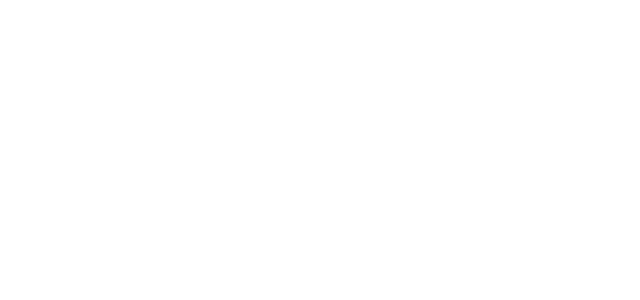
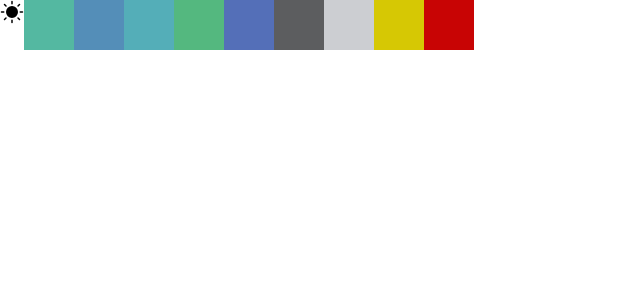
Before and after one commit to LucasSckenal/Unijui-PI4l, a React (Vite) app in the folder FrontEnd/: page / in a window 1280 px wide. Shown: the top 300 px of the page, without its empty margins (0-640 px from the left). Built offline with nearby package versions, Linux system fonts and the light colour scheme.

Commit message:
Add: dark mode logic and btn

```diff
--- /dev/null
+++ b/FrontEnd/src/Components/DarkModeBtn/DarkModeBtn.jsx
@@ -0,0 +1,30 @@
+import { PiSunFill, PiMoonFill } from "react-icons/pi";
+import { useState, useEffect } from "react";
+import styles from "./styles.module.scss";
+
+const DarkModeBtn = () => {
+  const [isDarkMode, setIsDarkMode] = useState(false);
+
+  useEffect(() => {
+    const currentTheme = localStorage.getItem("theme");
+    setIsDarkMode(currentTheme === "dark");
+    document.body.setAttribute("data-theme", currentTheme || "light");
+  }, []);
+
+  const toggleTheme = () => {
+    const newTheme = isDarkMode ? "light" : "dark";
+    setIsDarkMode(!isDarkMode);
+    localStorage.setItem("theme", newTheme);
+    document.body.setAttribute("data-theme", newTheme);
+  };
+
+  return (
+    <div>
+      <button onClick={toggleTheme} className={styles.DarkModeBtn}>
+        {isDarkMode ? <PiMoonFill size={24} /> : <PiSunFill size={24} />}
+      </button>
+    </div>
+  );
+};
+
+export default DarkModeBtn;
--- /dev/null
+++ b/FrontEnd/src/Components/DarkModeBtn/styles.module.scss
@@ -0,0 +1,7 @@
+.DarkModeBtn {
+ border: none;
+ background: none;
+ cursor: pointer;
+ transition: color 0.3s ease;
+
+}
--- a/FrontEnd/src/Pages/Main/Mainpage.jsx
+++ b/FrontEnd/src/Pages/Main/Mainpage.jsx
@@ -1,11 +1,21 @@
-import React from 'react'
+import styles from "./style.module.scss";
+import DarkModeBtn from "../../Components/DarkModeBtn/DarkModeBtn";
 
 const Mainpage = () => {
   return (
     <main>
+      <DarkModeBtn />
+      <div className={styles.t1}></div>
+      <div className={styles.t2}></div>
+      <div className={styles.t3}></div>
+      <div className={styles.t4}></div>
+      <div className={styles.t5}></div>
+      <div className={styles.t6}></div>
+      <div className={styles.t7}></div>
+      <div className={styles.t8}></div>
+      <div className={styles.t9}></div>
+    </main>
+  );
+};
 
-    </main>
-  )
-}
-
-export default Mainpage
+export default Mainpage;
--- a/FrontEnd/src/Pages/Main/style.module.scss
+++ b/FrontEnd/src/Pages/Main/style.module.scss
@@ -0,0 +1,58 @@
+.t1 {
+ background-color: var(--color1);
+ width: 50px;
+ height: 50px;
+}
+
+.t2 {
+ background-color: var(--color2);
+ width: 50px;
+ height: 50px;
+}
+
+.t3 {
+ background-color: var(--color3);
+ width: 50px;
+ height: 50px;
+}
+
+.t4 {
+ background-color: var(--color4);
+ width: 50px;
+ height: 50px;
+}
+
+.t5 {
+ background-color: var(--color5);
+ width: 50px;
+ height: 50px;
+}
+
+.t6 {
+ background-color: var(--color6);
+ width: 50px;
+ height: 50px;
+}
+
+.t7 {
+ background-color: var(--color7);
+ width: 50px;
+ height: 50px;
+}
+
+.t8 {
+ background-color: var(--color8);
+ width: 50px;
+ height: 50px;
+}
+
+.t9 {
+ background-color: var(--color9);
+ width: 50px;
+ height: 50px;
+}
+
+main {
+ display: flex;
+ flex-direction: row;
+}
```
